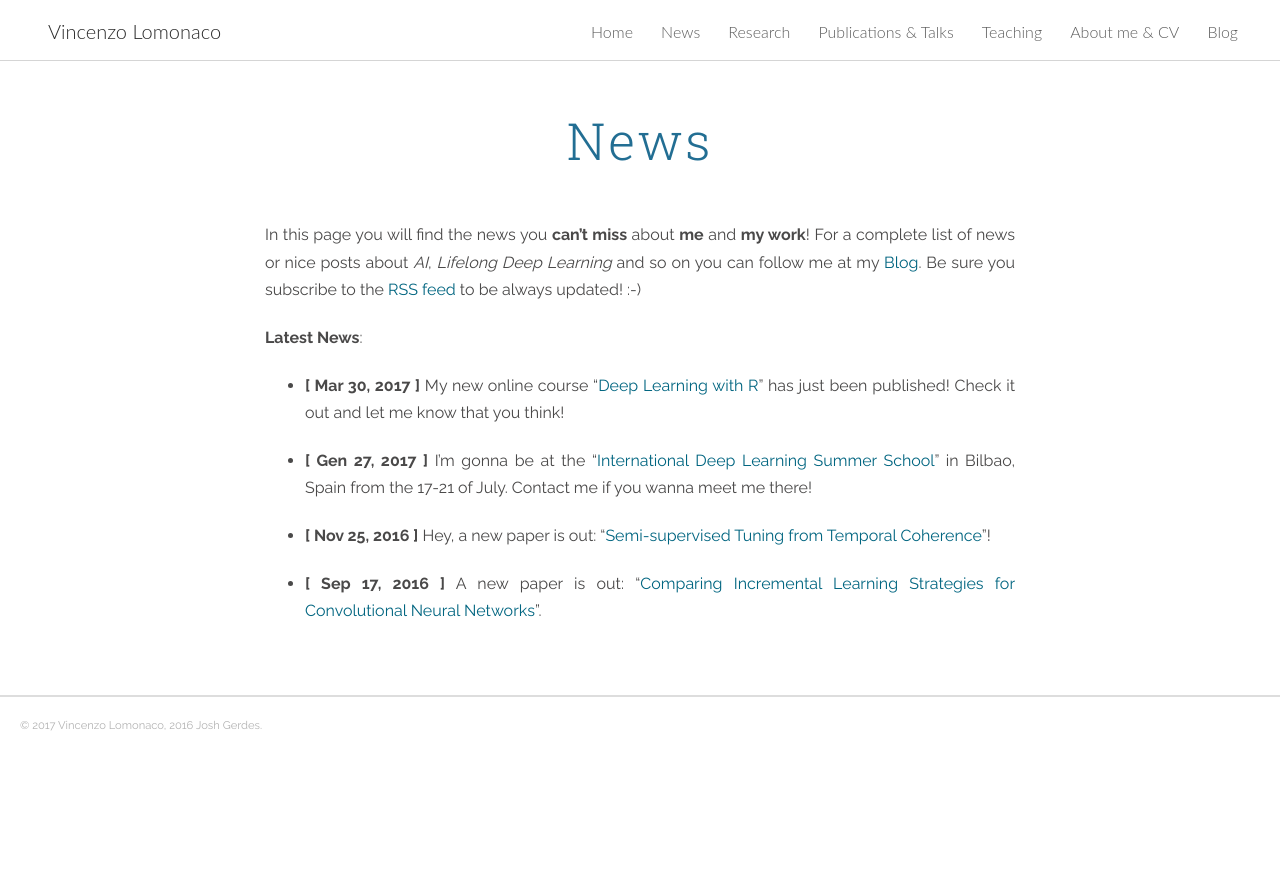
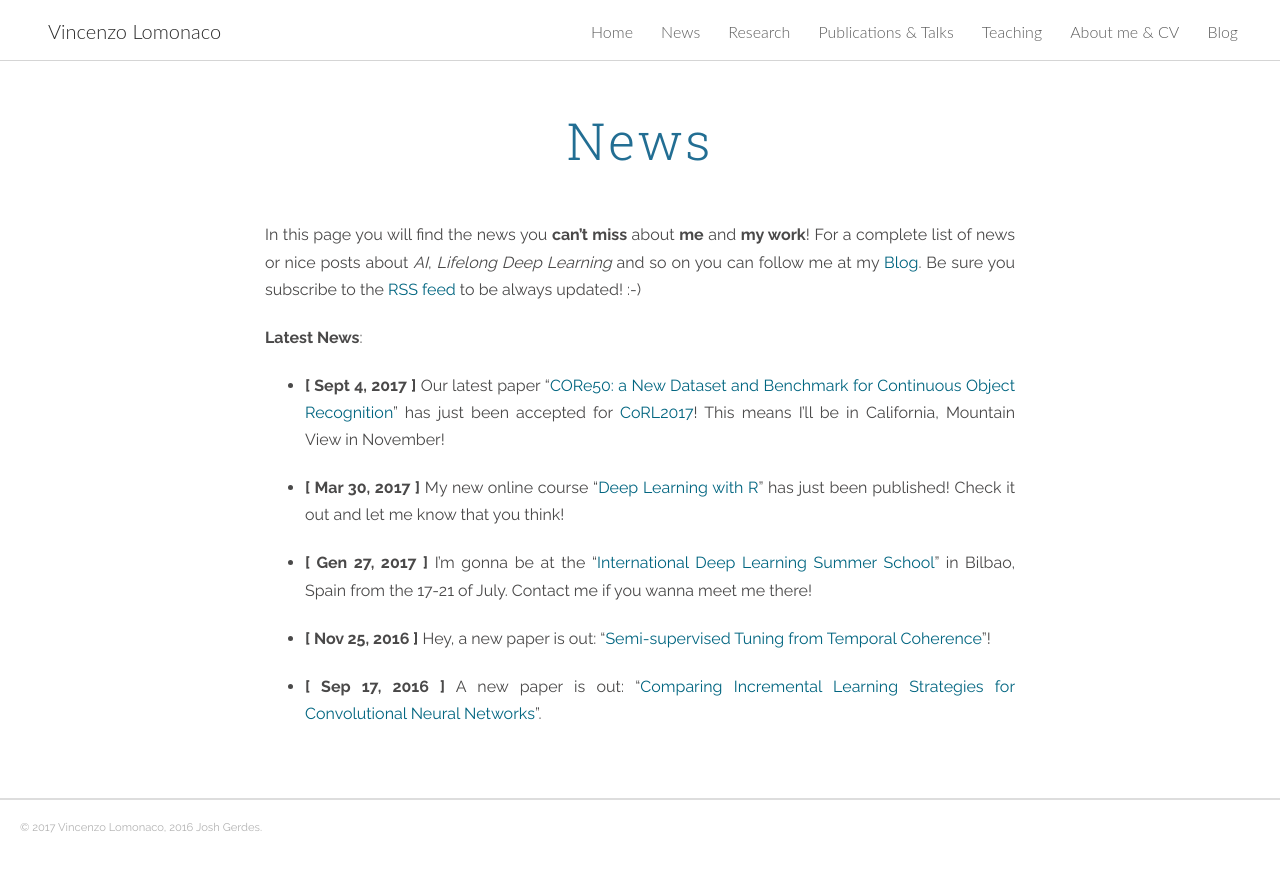
Before and after one commit to vlomonaco/website, a Jekyll site: the page built from news.md, in a window 1280 px wide. Shown: the top 872 px of the page. Built offline with Jekyll 4.4.1, drawn with Linux system fonts in a browser that asks for light colours; nearby versions of some CDN libraries.

Commit message:
corl2017 news

```diff
--- a/news.md
+++ b/news.md
@@ -7,6 +7,8 @@ In this page you will find the news you **can't miss** about **me** and **my wor
 Be sure you subscribe to the [RSS feed][rss] to be always updated! :-)
 
 **Latest News**:
+
+- **[ Sept 4, 2017 ]** Our latest paper "[CORe50: a New Dataset and Benchmark for Continuous Object Recognition][core50]” has just been accepted for [CoRL2017][corl2017]! This means I'll be in California, Mountain View in November!
 
 - **[ Mar 30, 2017 ]** My new online course "[Deep Learning with R][deep-r]" has just been published! Check it out and let me know that you think!
 
@@ -20,3 +22,5 @@ Be sure you subscribe to the [RSS feed][rss] to be always updated! :-)
 [blog]:    	https://medium.com/feed/@vlomonaco
 [deep-r]: 	https://www.packtpub.com/big-data-and-business-intelligence/deep-learning-r-video
 [rss]:		https://medium.com/feed/@vlomonaco
+[core50]: 	https://arxiv.org/abs/1705.03550
+[corl2017]: http://www.robot-learning.org/home
```
Also changed, not shown: publications_and_talks.md (+1 -1 lines).
